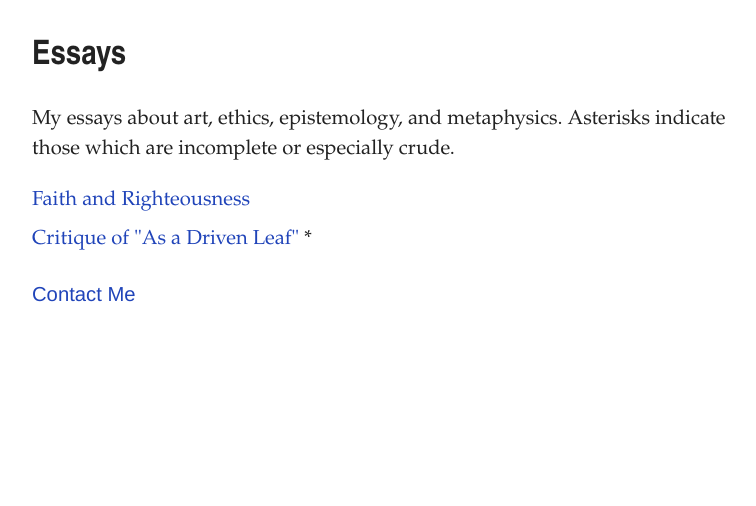
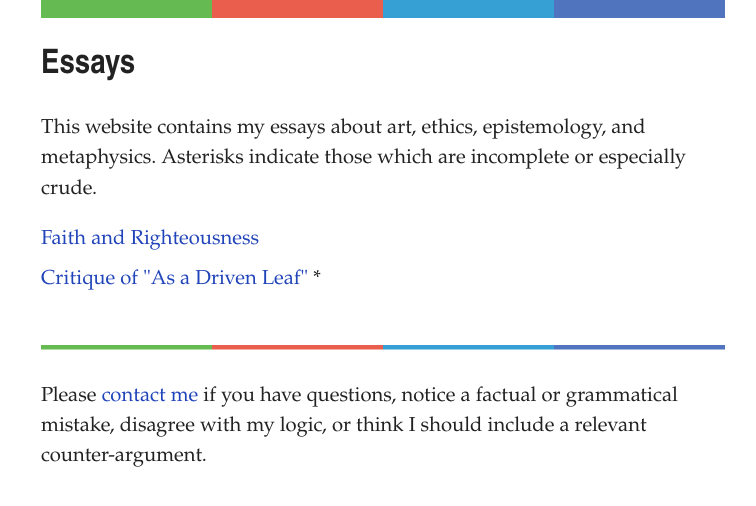
Before and after one commit to artsandmetaphysics/goodlifeodyssey, a Jekyll site: the page built from index.md, in a window 1280 px wide. Shown: the top 506 px of the page, without its empty margins (257-1013 px from the left). Built offline with Jekyll 4.4.1, drawn with Linux system fonts in a browser that asks for light colours.

Commit message:
Add color + clean up markup
- Use HTML5 semantics properly
- Add a color header and footer
- Combine different layouts and includes

```diff
--- a/_config.yml
+++ b/_config.yml
@@ -1,6 +1,6 @@
 title: Art, Ethic, Epistemology, and Metaphysics
 email: wei.ge.thoughts@gmail.com
-description: My essays about art, ethics, epistemology, and metaphysics.
+description: My essays about art, ethics, epistemology, and metaphysics
 baseurl: ""
 url: ""
 
@@ -20,5 +20,5 @@ defaults:
       path: ""
       type: essays
     values:
-      layout: essay
+      layout: basic
       status: complete
--- a/_layouts/basic.html
+++ b/_layouts/basic.html
@@ -25,30 +25,35 @@
           font-size: 14px;
         }
       }
-      @media (max-width: 560px) {
-        html {
-          font-size: 12px;
-        }
-      }
       body {
         margin: 0;
         font-family: Palatino, 'Times New Roman', serif;
-        padding: 0.5rem;
+        padding: 0 1rem 1rem 1rem;
         font-size: 1.125rem;
         display: flex;
         justify-content: center;
       }
+      .max-width-container {
+        max-width: 38rem;
+      }
+      header {
+        margin: 0;
+        padding: 0;
+        display: block;
+        height: 1rem;
+        line-height: 1;
+      }
       main {
         display: block;
-        max-width: 39rem;
+        margin: 0;
+        padding: 0;
       }
       footer {
         display: block;
-        margin-top: 1.3rem;
-        font-family: 'Helvetica', Arial, sans-serif;
+        margin-top: 2.0rem;
       }
-      footer > *:not(:first-child) {
-        margin-left: 1rem;
+      footer > svg {
+        height: 0.25rem;
       }
       h1, h2, h3 {
         font-family: 'Helvetica Neue Condensed Bold', 'Arial Narrow', Arial, sans-serif;
@@ -74,14 +79,18 @@
       a:visited {
         color: #9024B9;
       }
-      b,
       strong {
         font-weight: bolder;
       }
       blockquote {
+        quotes: none;
         margin: 0;
         padding-left: 1.5rem;
-        border-left: 0.25rem solid #f5f5f5;
+        border-left: 0.25rem solid #f2f2f2;
+      }
+      blockquote:before, blockquote:after {
+        content: '';
+        content: none;
       }
       .essay-list {
         padding: 0;
@@ -94,9 +103,30 @@
     </style>
   </head>
   <body>
-    <main>
-      <h1>{{ page.title }}</h1>
-      {{ content }}
-    </main>
+    <div class="max-width-container">
+      <header>
+        {% include four-squares.svg c1=page.c1 c2=page.c2 c3=page.c3 c4=page.c4 %}
+      </header>
+
+      <main>
+        <h1>{{ page.title }}</h1>
+        {{ content }}
+      </main>
+
+      <footer>
+        {% include four-squares.svg c1=page.c1 c2=page.c2 c3=page.c3 c4=page.c4 %}
+        {% if page.url != '/' %}
+        <p>
+          You may enjoy my <a href="/">other essays</a> about art, ethics,
+          epistemology, and metaphysics.
+        </p>
+        {% endif %}
+        <p>
+          Please <a href="mailto:wei.ge.thoughts@gmail.com">contact me</a> if
+          you have questions, notice a factual or grammatical mistake, disagree
+          with my logic, or think I should include a relevant counter-argument.
+        </p>
+      </footer>
+    </div>
   </body>
 </html>
--- a/index.md
+++ b/index.md
@@ -1,20 +1,16 @@
 ---
 layout: basic
 title: Essays
-description: My essays about art, ethics, epistemology, and metaphysics.
+description: This website contains my essays about art, ethics, epistemology, and metaphysics.
 ---
-{{ page.description }}  Asterisks indicate those which are incomplete or especially crude.
+<p>{{ page.description }}  Asterisks indicate those which are incomplete or especially crude.</p>
 
 <ul class="essay-list">
 {% assign essays = site.essays | sort: 'order' %}
 {% for e in essays %}
   <li>
-      <a href="{{ e.url }}">{{ e.title }}</a>
-      {% if e.status == 'incomplete' %}*{% endif %}
+    <a href="{{ e.url }}">{{ e.title }}</a>
+    {% if e.status == 'incomplete' %}*{% endif %}
   </li>
 {% endfor %}
 </ul>
-
-<footer>
-  <a href="mailto:wei.ge.thoughts@gmail.com">Contact Me</a>
-</footer>
```
Also changed, not shown: _layouts/essay.html (deleted, +0 -8 lines), _includes/four-squares.svg (added).
